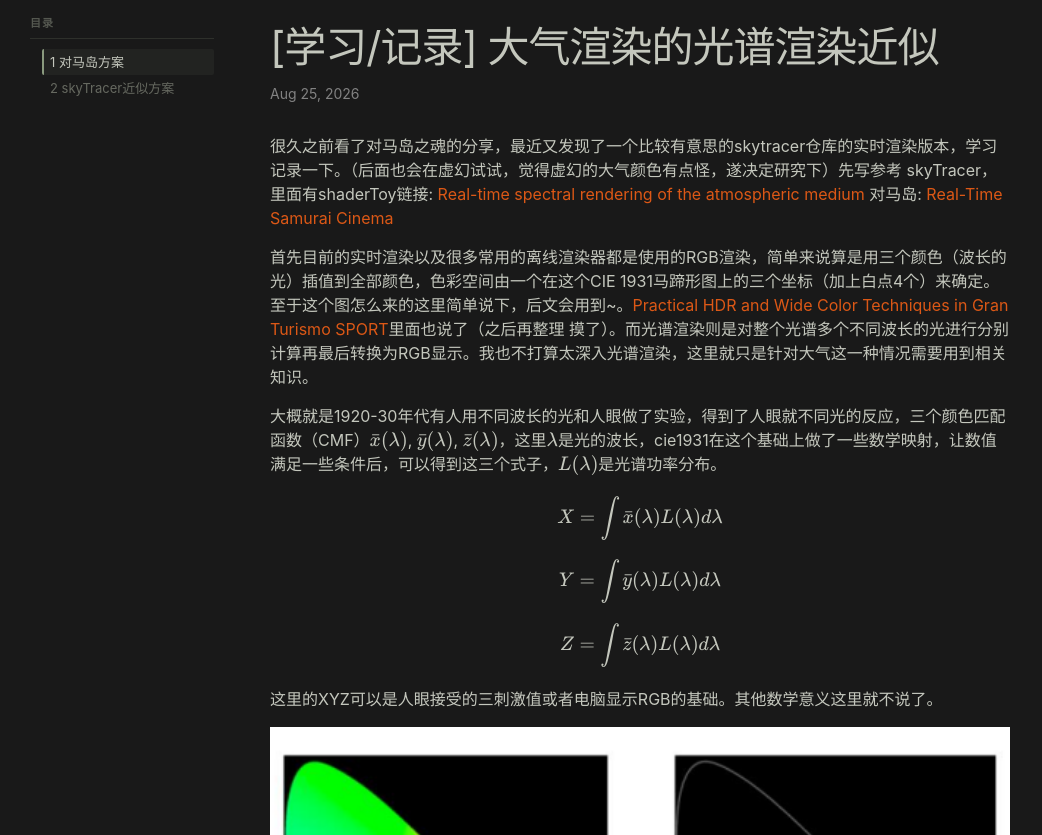
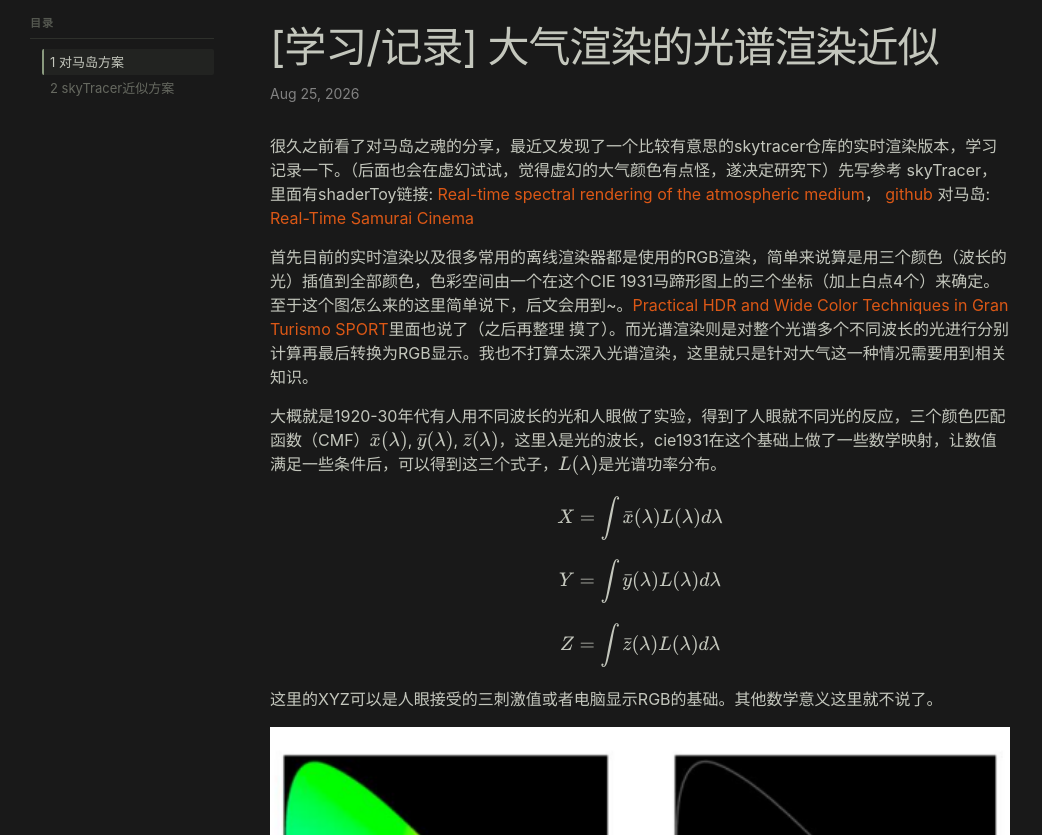
Before and after one commit to LkMOKO2376/LkMOKO2376.github.io, a Jekyll site: the page built from _posts/2026-08-25-学习记录大气渲染的光谱渲染近似.md, in a window 1280 px wide and 900 px high, cut to the strip 65-900 px from the top of the window. Shown: the whole strip, without its empty margins (0-1042 px from the left). Built offline with Jekyll 4.4.1, drawn with Linux system fonts in a browser that asks for light colours.

Commit message:
fix link

```diff
--- a/_posts/2026-08-25-学习记录大气渲染的光谱渲染近似.md
+++ b/_posts/2026-08-25-学习记录大气渲染的光谱渲染近似.md
@@ -8,7 +8,7 @@ image: /assets/images/LearnAtmosphereSpectralRenderApprox/img2.png
 ---
 
 很久之前看了对马岛之魂的分享，最近又发现了一个比较有意思的skytracer仓库的实时渲染版本，学习记录一下。（后面也会在虚幻试试，觉得虚幻的大气颜色有点怪，遂决定研究下）先写参考 skyTracer，里面有shaderToy链接:
-[Real-time spectral rendering of the atmospheric medium] [github]
+[Real-time spectral rendering of the atmospheric medium]， [github]
 对马岛: [Real-Time Samurai Cinema]
 
 首先目前的实时渲染以及很多常用的离线渲染器都是使用的RGB渲染，简单来说算是用三个颜色（波长的光）插值到全部颜色，色彩空间由一个在这个CIE 1931马蹄形图上的三个坐标（加上白点4个）来确定。至于这个图怎么来的这里简单说下，后文会用到~。[Practical HDR and Wide Color Techniques in Gran Turismo SPORT]里面也说了（之后再整理 摸了）。而光谱渲染则是对整个光谱多个不同波长的光进行分别计算再最后转换为RGB显示。我也不打算太深入光谱渲染，这里就只是针对大气这一种情况需要用到相关知识。
```
